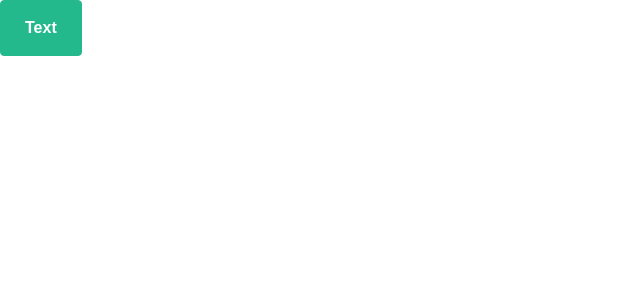
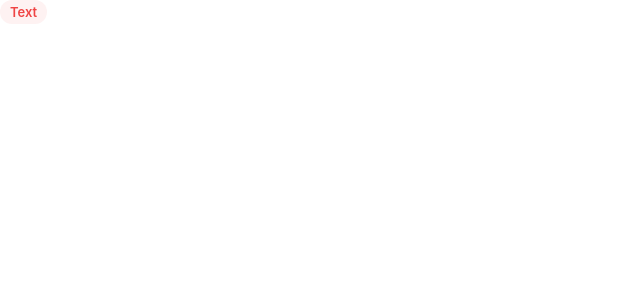
Before and after one commit to The-OpenDAO/sos-market, a React (Create React App) app: page / in a window 1280 px wide. Shown: the top 300 px of the page, without its empty margins (0-640 px from the left). Built offline with nearby package versions, Linux system fonts and the light colour scheme.

Commit message:
feat: create Label component

```diff
--- a/src/App.js
+++ b/src/App.js
@@ -1,11 +1,11 @@
 import React from 'react';
 
-import Button from 'components/button';
+import Label from 'components/label';
 
 function App() {
   return (
     <div className="App">
-      <Button variant="success">Text</Button>
+      <Label variant="danger">Text</Label>
     </div>
   );
 }
--- /dev/null
+++ b/src/components/label.js
@@ -0,0 +1,50 @@
+import React from 'react';
+import PropTypes from 'prop-types';
+
+import 'styles/components/_label.scss';
+
+const variants = {
+  default: 'default',
+  primary: 'primary',
+  success: 'success',
+  warning: 'warning',
+  danger: 'danger'
+};
+
+const positions = {
+  left: 'left',
+  right: 'right'
+};
+
+function Label({ children, variant, icon, iconPosition }) {
+  return (
+    <div className={variants[variant] || variants.default}>
+      {children}
+      {icon ? (
+        <div
+          className={`label__icon ${
+            positions[iconPosition] || positions.right
+          }`}
+        >
+          {{ icon }}
+        </div>
+      ) : null}
+    </div>
+  );
+}
+
+Label.defaultProps = {
+  variant: variants.default,
+  icon: undefined,
+  iconPosition: 'right'
+};
+
+Label.propTypes = {
+  children: PropTypes.oneOfType([PropTypes.object, PropTypes.string])
+    .isRequired,
+  variant: PropTypes.oneOf(Object.values(variants)),
+  icon: PropTypes.element,
+  iconPosition: PropTypes.oneOf(Object.values(positions))
+};
+
+export default Label;
--- a/src/styles/base/_colors.scss
+++ b/src/styles/base/_colors.scss
@@ -10,7 +10,7 @@ $success-900: #008860;
 $success-500: #24b98c;
 $success-300: #91dcc5;
 $success-200: #c8ede3;
-$sucess-100: #effbf7;
+$success-100: #effbf7;
 
 $danger-900: #b91c1c;
 $danger-500: #ef4444;
@@ -28,6 +28,7 @@ $gray-900: #283b57;
 $gray-700: #4f6484;
 $gray-500: #acb7ca;
 $gray-300: #e5eaf5;
+$gray-100: #f7faff;
 
 $black: #000000;
 $white: #ffffff;
--- /dev/null
+++ b/src/styles/components/_label.scss
@@ -0,0 +1,66 @@
+@import 'styles/base/colors';
+
+.label {
+  display: inline-block;
+
+  margin: 0px;
+  padding: 4px 10px;
+
+  outline: none;
+  border-radius: 16px;
+
+  font-size: 13px;
+  font-weight: 600;
+  font-stretch: normal;
+  font-style: normal;
+  line-height: normal;
+  letter-spacing: normal;
+  text-align: center;
+
+  &__icon {
+    &.left {
+      margin-right: 5px;
+      float: left;
+    }
+
+    &.right {
+      margin-left: 5px;
+      float: right;
+    }
+  }
+}
+
+.default {
+  @extend .label;
+
+  color: $gray-900;
+  background-color: $gray-100;
+}
+
+.primary {
+  @extend .label;
+
+  color: $primary-500;
+  background-color: $primary-100;
+}
+
+.success {
+  @extend .label;
+
+  color: $success-500;
+  background-color: $success-100;
+}
+
+.warning {
+  @extend .label;
+
+  color: $warning-500;
+  background-color: $warning-100;
+}
+
+.danger {
+  @extend .label;
+
+  color: $danger-500;
+  background-color: $danger-100;
+}
```
